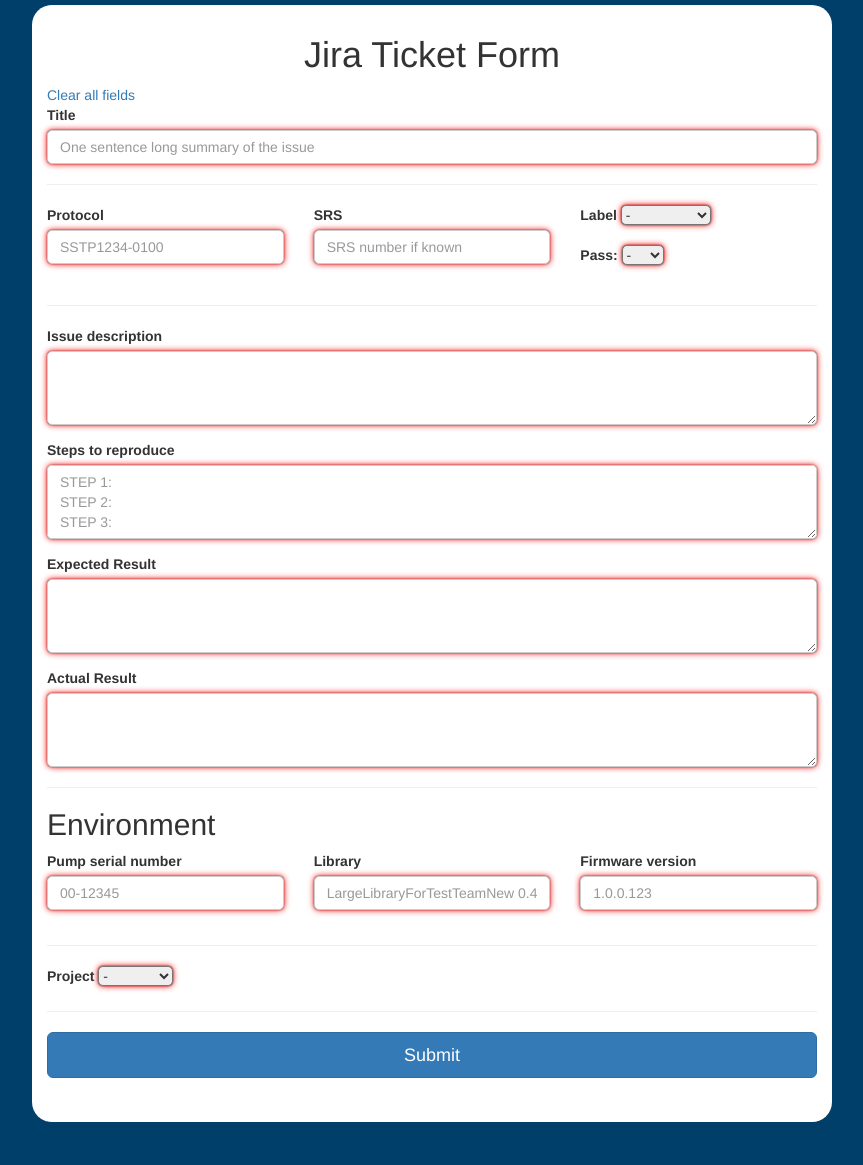
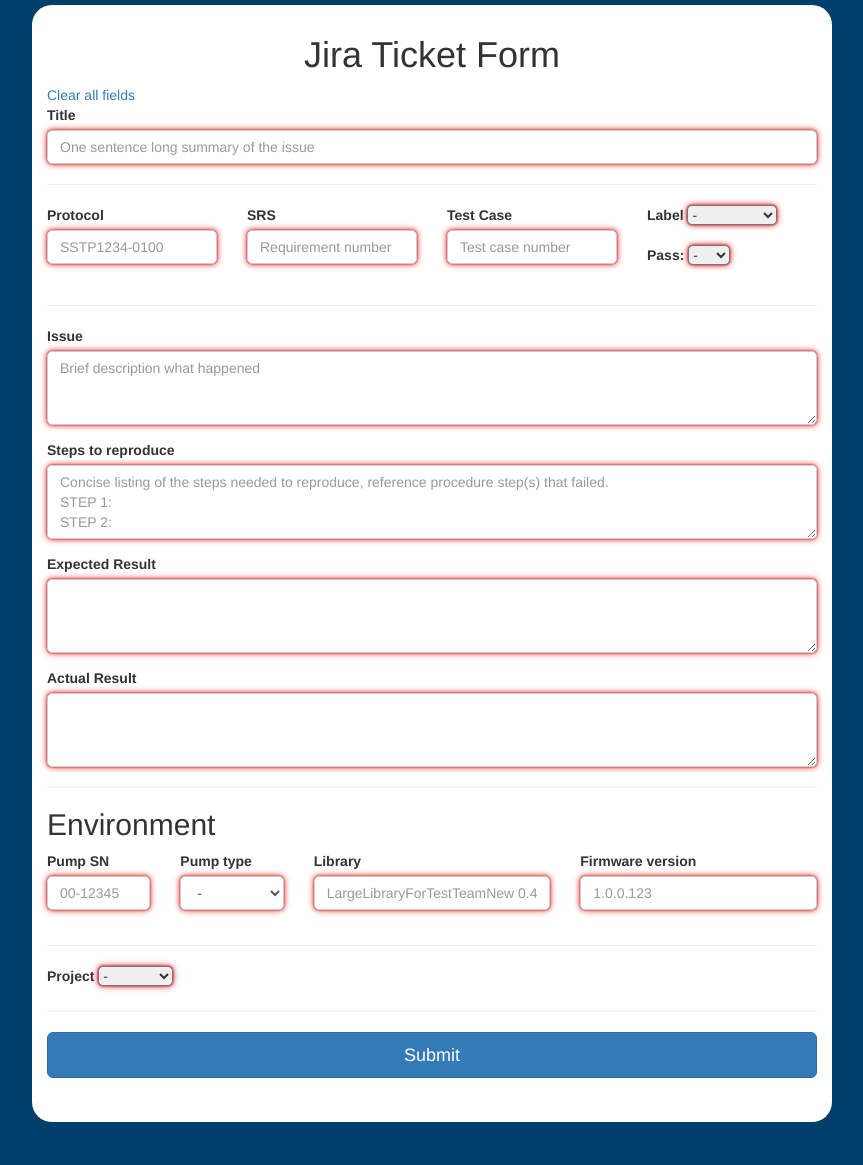
Before and after one commit to nguye205/Smiths-Jira-Ticket-Tool, a Flask app: page / in a window 1280 px wide. Shown: the part 135-1300 px from the top of the page, without its empty margins (208-1071 px from the left). Run offline with Flask 2, Linux system fonts and the light colour scheme; some libraries are stand-ins or nearby versions.

Commit message:
Add test case and pump type
Added test case a pump type to match boiler template

```diff
--- a/app.py
+++ b/app.py
@@ -26,15 +26,17 @@ class TicketForm(FlaskForm):
     title = StringField('Title', validators=[InputRequired()])
     protocol = StringField('Protocol', validators=[InputRequired()])
     srs = StringField('SRS', validators=[InputRequired()])
+    testCase = StringField('Test Case', validators=[InputRequired()])
     label = SelectField('Label', choices=[('','-'),('FormalSVT','Formal run'),('DrySVT','Dry run')], validators=[InputRequired()])
     runNumber = SelectField('Pass:', choices=[('','-'),('9','9'),('10','10'),('11','11'),('12','12'),('NA','NA')], validators=[InputRequired()])
     expectedResult = TextAreaField('Expected Result', validators=[InputRequired()])
     actualResult = TextAreaField('Actual Result', validators=[InputRequired()])
     stepsToReproduce = TextAreaField('Steps to reproduce', validators=[InputRequired()])
-    pumpSerialNumber = StringField('Pump serial number', validators=[InputRequired()])
+    pumpSerialNumber = StringField('Pump SN', validators=[InputRequired()])
+    pumpType = SelectField('Pump type', choices=[('','-'),('LVP','LVP'),('SYR','SYR')], validators=[InputRequired()])
     library = StringField('Library', validators=[InputRequired()])
     firmwareVersion = StringField('Firmware version', validators=[InputRequired()])
-    others = TextAreaField('Issue description', validators=[InputRequired()])
+    issue = TextAreaField('Issue', validators=[InputRequired()])
     project = SelectField('Project', choices=[('','-'), ('SAN','SAN'), ('SMPUM','SMPUM')], validators=[InputRequired()])
 
 @app.route('/success', methods=['POST','GET'])
@@ -44,26 +46,22 @@ def success():
 
 def submitBugTicket(ticketForm):
     Summary = ticketForm.title.data
-    SSTP = ticketForm.protocol.data
-    SRS = ticketForm.srs.data
     Label = ticketForm.label.data + "-" + ticketForm.runNumber.data
-    Expected = ticketForm.expectedResult.data
-    Actual = ticketForm.actualResult.data
-    stepsToReproduce = ticketForm.stepsToReproduce.data
-    Pump = ticketForm.pumpSerialNumber.data
-    Library = ticketForm.library.data
-    Firmware = ticketForm.firmwareVersion.data
-    Others = ticketForm.others.data
+    Pump = '*Pump:* ' + ticketForm.pumpSerialNumber.data
+    PumpType = ticketForm.pumpType.data
+    Library = '*Library:* ' + ticketForm.library.data
+    Firmware = '*Firmware:* ' + ticketForm.firmwareVersion.data
     Project = ticketForm.project.data
 
     #No need to update the rest of these variables
     server = 'https://smithsforge.atlassian.net'
-    StepsToReproduce = "*Steps to reproduce:* \n" + stepsToReproduce
-    IssueDescription = "*Issue description:* " + Others
-    Requirement = "*Requirement:* " + SRS
-    TestProcedure = "*Test Procedure:* "+ SSTP
-    Expected = '*Expected Result:* ' + Expected
-    Actual = '*Actual Result:* ' + Actual
+    StepsToReproduce = "*Steps to reproduce:* \n" + ticketForm.stepsToReproduce.data
+    IssueDescription = "*Issue:* " + ticketForm.issue.data
+    Requirement = "*Requirement:* " + ticketForm.srs.data
+    TestProcedure = "*Test Procedure:* "+ ticketForm.protocol.data
+    Expected = '*Expected Result:* ' + ticketForm.expectedResult.data
+    Actual = '*Actual Result:* ' + ticketForm.actualResult.data
+    TestCase = '*Test Case:* ' + ticketForm.testCase.data
 
     options = {
      'server': server
@@ -79,11 +77,10 @@ def submitBugTicket(ticketForm):
             'issuetype': {
                 "name": "Bug"
             },
-            'summary': Summary + " (" + SSTP + " " +Label+")",
-            'description': TestProcedure +"\n" +Requirement +"\n\n"+ IssueDescription +"\n\n"+ StepsToReproduce +"\n\n" + Expected +"\n\n"+ Actual,
+            'summary': Summary + " (" + ticketForm.protocol.data + " " +Label+")",
+            'description': TestProcedure +"\n" +Requirement + "\n" +TestCase +"\n\n"+ IssueDescription +"\n\n"+ StepsToReproduce +"\n\n" + Expected +"\n\n"+ Actual,
             'labels': [Label],
-            'environment': "*Pump:* "+Pump+"\n*Firmware:* "+Firmware+ "\n*Library:* "+Library,
-
+            'environment': Pump+" ("+PumpType+")"+"\n"+Firmware+ "\n"+Library
         })
     except JIRAError as e:
         if e.status_code == 401:
--- a/static/css/style.css
+++ b/static/css/style.css
@@ -91,8 +91,8 @@ textarea {
 }
 
 #expectedresult, #actualresult, #stepstoreproduce,
-#pass, #label, #project, #issuetitle, #protocol, #srs,
-#pumpserialnumber, #library, #firmwareversion, #others{
+#pass, #label, #project, #issuetitle, #protocol, #srs, #testcase,
+#pumpserialnumber, #library, #firmwareversion, #issue, #pumptype{
   border-width: thin;
   border-radius: 5px;
   box-shadow:0 0 6px red, 0 0 2px;
--- a/templates/index.html
+++ b/templates/index.html
@@ -19,15 +19,17 @@
 
 				<! -- Protocol, SRS, Label ––>
 				<div class="row">
-					<div class="col-md-4 mb-3">
+					<div class="col-sm-3 mb-3">
 						{{ wtf.form_field(ticketForm.protocol, id="protocol", placeholder="SSTP1234-0100", onchange="return FormValidation(protocol);") }}
 					</div>
-					<div class="col-md-4 mb-3">
-						{{ wtf.form_field(ticketForm.srs, id="srs", placeholder="SRS number if known", onchange="return FormValidation(srs);") }}
+					<div class="col-sm-3 mb-3">
+						{{ wtf.form_field(ticketForm.srs, id="srs", placeholder="Requirement number", onchange="return FormValidation(srs);") }}
 					</div>
-					<div class="col-sm-4 mb-3">
+					<div class="col-sm-3 mb-3">
+						{{ wtf.form_field(ticketForm.testCase, id="testcase", placeholder="Test case number", onchange="return FormValidation(testcase);") }}
+					</div>
+					<div class="col-sm-3 mb-3">
 							{{ wtf.form_field(ticketForm.label,class="custom-select d-block w-100", id="label", onchange="return FormValidation(label);") }}
-
 							{{ wtf.form_field(ticketForm.runNumber,class="custom-select d-block w-100", id="pass", onchange="return FormValidation(pass);") }}
 					</div>
 				</div>
@@ -36,12 +38,12 @@
 
 				<! -- Results and Description ––>
 				<div class="mb-3">
-					{{ wtf.form_field(ticketForm.others, id="others", rows="3", cols="80", onchange="return FormValidation(others);") }}
+					{{ wtf.form_field(ticketForm.issue, id="issue", rows="3", cols="80", placeholder="Brief description what happened", onchange="return FormValidation(issue);") }}
 				</div>
 				<div class="mb-3">
-					{{ wtf.form_field(ticketForm.stepsToReproduce, id="stepstoreproduce", rows="3", cols="80", placeholder="STEP 1:
+					{{ wtf.form_field(ticketForm.stepsToReproduce, id="stepstoreproduce", rows="3", cols="80", placeholder="Concise listing of the steps needed to reproduce, reference procedure step(s) that failed.
+STEP 1:
 STEP 2:
-STEP 3:
 					", onchange="return FormValidation(stepstoreproduce);") }}
 				</div>
 				<div class="mb-3">
@@ -55,13 +57,16 @@ STEP 3:
 				<! -- Environment ––>
 				<h2>Environment</h2>
 				<div class="row">
-					<div class="col-md-4 mb-3">
+					<div class="col-sm-2 mb-3">
 						{{ wtf.form_field(ticketForm.pumpSerialNumber, id="pumpserialnumber", placeholder="00-12345", onchange="return FormValidation(pumpserialnumber);") }}
 					</div>
-					<div class="col-md-4 mb-3">
+					<div class="col-sm-2 mb-3">
+						{{ wtf.form_field(ticketForm.pumpType, id="pumptype", onchange="return FormValidation(pumptype);") }}
+					</div>
+					<div class="col-sm-4 mb-3">
 						{{ wtf.form_field(ticketForm.library, id="library", placeholder="LargeLibraryForTestTeamNew 0.425", onchange="return FormValidation(library);") }}
 					</div>
-					<div class="col-md-4 mb-3">
+					<div class="col-sm-4 mb-3">
 						{{ wtf.form_field(ticketForm.firmwareVersion, id="firmwareversion", placeholder="1.0.0.123", onchange="return FormValidation(firmwareversion);") }}
 					</div>
 				</div>
```
